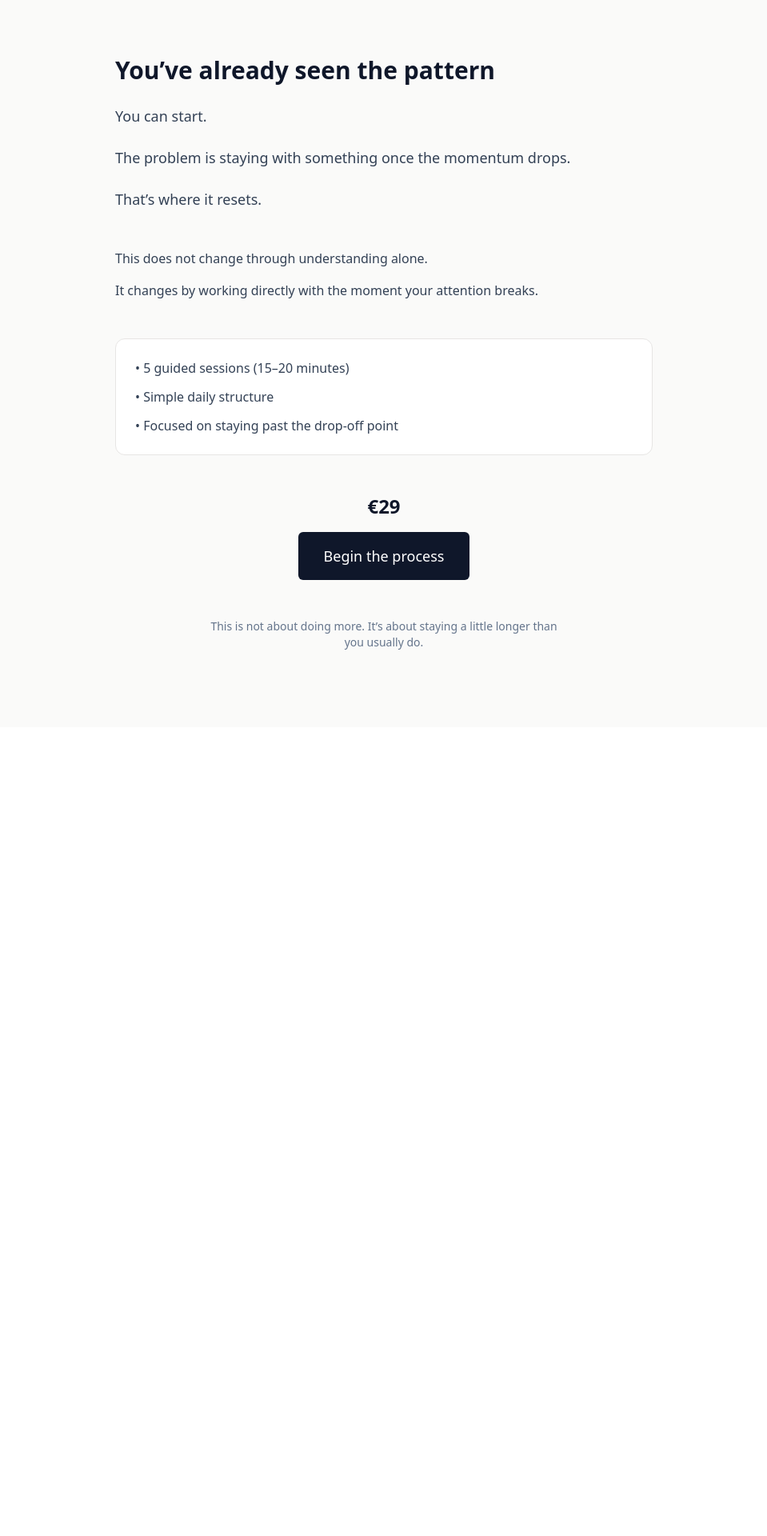
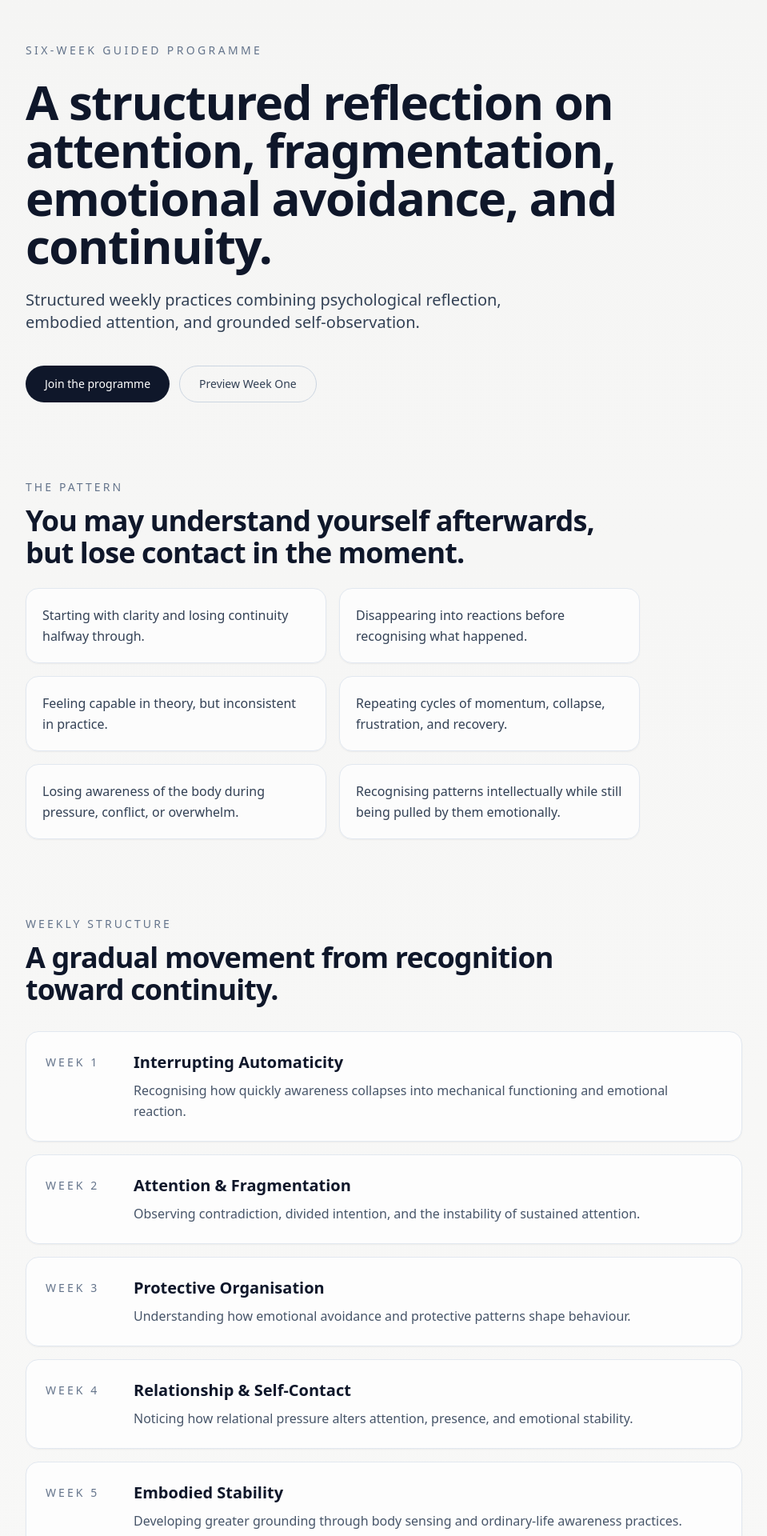
Before and after one commit to stopinder/therapy-orientation-quiz, a Vue app: page /programme in a window 1280 px wide. Shown: the part 80-2000 px from the top of the page at 80% size, without its empty margins (160-1119 px from the left). Before the commit the page ends 989 px from the top, so only its background shows below. Built offline with nearby package versions, Linux system fonts and the light colour scheme.

Commit message:
Create programme page

```diff
--- a/src/views/ProgrammeView.vue
+++ b/src/views/ProgrammeView.vue
@@ -1,65 +1,292 @@
 <template>
-  <main class="min-h-screen bg-stone-50 px-6 py-24">
-    <div class="max-w-2xl mx-auto space-y-12">
+  <main class="min-h-screen bg-gradient-to-b from-stone-100 to-stone-50 px-6 pt-10 pb-20">
+    <div class="max-w-4xl mx-auto space-y-24">
 
-      <!-- Mirror -->
-      <section class="space-y-6">
-        <h1 class="text-3xl font-semibold text-slate-900 leading-tight">
-          You’ve already seen the pattern
+      <!-- HERO -->
+      <section class="pt-10 space-y-6 max-w-3xl">
+        <p class="text-sm uppercase tracking-[0.24em] text-slate-500">
+          Six-Week Guided Programme
+        </p>
+
+        <h1 class="text-4xl md:text-6xl font-semibold tracking-tight leading-[1.05] text-slate-900">
+          A structured reflection on attention, fragmentation,
+          emotional avoidance, and continuity.
         </h1>
 
-        <p class="text-lg text-slate-700">
-          You can start.
+        <p class="text-lg md:text-xl leading-relaxed text-slate-700 max-w-2xl">
+          Structured weekly practices combining psychological reflection,
+          embodied attention, and grounded self-observation.
         </p>
 
-        <p class="text-lg text-slate-700">
-          The problem is staying with something once the momentum drops.
+        <div class="flex flex-wrap gap-3 pt-4">
+          <button
+              class="rounded-full bg-slate-900 px-6 py-3 text-sm font-medium text-white transition hover:bg-slate-700"
+          >
+            Join the programme
+          </button>
+
+          <button
+              class="rounded-full border border-slate-300 px-6 py-3 text-sm font-medium text-slate-700 transition hover:border-slate-500 hover:text-slate-900"
+          >
+            Preview Week One
+          </button>
+        </div>
+      </section>
+
+      <!-- THE PROBLEM -->
+      <section class="max-w-3xl space-y-6">
+        <div class="space-y-3">
+          <p class="section-label">
+            The pattern
           </p>
 
-        <p class="text-lg text-slate-700">
-          That’s where it resets.
+          <h2 class="section-title">
+            You may understand yourself afterwards,
+            but lose contact in the moment.
+          </h2>
+        </div>
+
+        <div class="grid gap-4 md:grid-cols-2">
+          <div class="problem-card">
+            <p>
+              Starting with clarity and losing continuity halfway through.
             </p>
+          </div>
+
+          <div class="problem-card">
+            <p>
+              Disappearing into reactions before recognising what happened.
+            </p>
+          </div>
+
+          <div class="problem-card">
+            <p>
+              Feeling capable in theory, but inconsistent in practice.
+            </p>
+          </div>
+
+          <div class="problem-card">
+            <p>
+              Repeating cycles of momentum, collapse, frustration, and recovery.
+            </p>
+          </div>
+
+          <div class="problem-card">
+            <p>
+              Losing awareness of the body during pressure, conflict, or overwhelm.
+            </p>
+          </div>
+
+          <div class="problem-card">
+            <p>
+              Recognising patterns intellectually while still being pulled by them emotionally.
+            </p>
+          </div>
+        </div>
       </section>
 
-      <!-- Reframe -->
-      <section class="space-y-4">
-        <p class="text-base text-slate-700">
-          This does not change through understanding alone.
+      <!-- STRUCTURE -->
+      <section class="space-y-8">
+        <div class="space-y-3 max-w-3xl">
+          <p class="section-label">
+            Weekly structure
           </p>
 
-        <p class="text-base text-slate-700">
-          It changes by working directly with the moment your attention breaks.
+          <h2 class="section-title">
+            A gradual movement from recognition
+            toward continuity.
+          </h2>
+        </div>
+
+        <div class="grid gap-4">
+          <div
+              v-for="week in weeks"
+              :key="week.title"
+              class="week-card"
+          >
+            <div class="week-number">
+              {{ week.week }}
+            </div>
+
+            <div class="space-y-2">
+              <h3 class="text-xl font-semibold text-slate-900">
+                {{ week.title }}
+              </h3>
+
+              <p class="text-slate-600 leading-relaxed">
+                {{ week.description }}
               </p>
+            </div>
+          </div>
+        </div>
       </section>
 
-      <!-- Offer -->
-      <section class="bg-white border border-stone-200 rounded-xl p-6 space-y-3 text-slate-700">
-        <p>• 5 guided sessions (15–20 minutes)</p>
-        <p>• Simple daily structure</p>
-        <p>• Focused on staying past the drop-off point</p>
+      <!-- METHOD -->
+      <section class="max-w-3xl space-y-6">
+        <div class="space-y-3">
+          <p class="section-label">
+            The method
+          </p>
+
+          <h2 class="section-title">
+            Practical self-observation rather than self-improvement performance.
+          </h2>
+        </div>
+
+        <div class="space-y-5 text-slate-700 leading-relaxed text-lg">
+          <p>
+            The programme combines psychological reflection with embodied attention practices:
+            learning to remain partially connected to bodily sensation while observing emotional,
+            relational, and behavioural patterns.
+          </p>
+
+          <p>
+            Each week includes preparation exercises, body sensing practices,
+            reflective prompts, and practical integration into ordinary daily life.
+          </p>
+
+          <p>
+            The emphasis is not on analysing yourself endlessly,
+            but on recognising when awareness narrows, disappears,
+            or becomes organised around automatic reactions.
+          </p>
+        </div>
       </section>
 
-      <!-- Price + CTA -->
-      <section class="text-center space-y-4">
-        <p class="text-2xl font-semibold text-slate-900">
-          €29
+      <!-- WHO IT'S FOR -->
+      <section class="max-w-3xl space-y-6">
+        <div class="space-y-3">
+          <p class="section-label">
+            Who this is for
           </p>
 
-        <a
-            href="https://YOUR-LEMONSQUEEZY-CHECKOUT-LINK"
-            class="inline-block px-8 py-4 bg-slate-900 text-white text-lg font-medium rounded-md hover:bg-slate-800 transition"
-        >
-          Begin the process
-        </a>
+          <h2 class="section-title">
+            Reflective people who are tired of simplistic explanations.
+          </h2>
+        </div>
+
+        <div class="grid gap-4 md:grid-cols-2">
+          <div class="audience-card">
+            Emotionally intelligent people who still feel internally divided.
+          </div>
+
+          <div class="audience-card">
+            Professionals carrying chronic cognitive and emotional load.
+          </div>
+
+          <div class="audience-card">
+            People who overthink afterwards but disappear in the moment.
+          </div>
+
+          <div class="audience-card">
+            Inconsistent but capable people who want greater continuity.
+          </div>
+
+          <div class="audience-card">
+            People seeking grounded reflection rather than diagnosis or hype.
+          </div>
+
+          <div class="audience-card">
+            Those wanting practical psychological work without performance culture.
+          </div>
+        </div>
       </section>
 
-      <!-- Closing -->
-      <section class="text-sm text-slate-500 text-center max-w-md mx-auto">
-        <p>
-          This is not about doing more. It’s about staying a little longer than you usually do.
+      <!-- FINAL CTA -->
+      <section class="rounded-3xl border border-slate-200 bg-white/70 px-8 py-12 text-center shadow-sm">
+        <div class="max-w-2xl mx-auto space-y-6">
+          <p class="text-lg text-slate-700 leading-relaxed">
+            You do not need to arrive certain.
+            Recognition is enough to begin.
           </p>
+
+          <div class="flex justify-center gap-3 flex-wrap">
+            <button
+                class="rounded-full bg-slate-900 px-7 py-3 text-sm font-medium text-white transition hover:bg-slate-700"
+            >
+              Join the programme
+            </button>
+
+            <button
+                class="rounded-full border border-slate-300 px-7 py-3 text-sm font-medium text-slate-700 transition hover:border-slate-500 hover:text-slate-900"
+            >
+              Read the reflection first
+            </button>
+          </div>
+
+          <p class="text-sm text-slate-500 pt-2">
+            Full checkout and guided access coming shortly.
+          </p>
+        </div>
       </section>
 
     </div>
   </main>
 </template>
+
+<script setup>
+const weeks = [
+  {
+    week: "Week 1",
+    title: "Interrupting Automaticity",
+    description:
+        "Recognising how quickly awareness collapses into mechanical functioning and emotional reaction."
+  },
+  {
+    week: "Week 2",
+    title: "Attention & Fragmentation",
+    description:
+        "Observing contradiction, divided intention, and the instability of sustained attention."
+  },
+  {
+    week: "Week 3",
+    title: "Protective Organisation",
+    description:
+        "Understanding how emotional avoidance and protective patterns shape behaviour."
+  },
+  {
+    week: "Week 4",
+    title: "Relationship & Self-Contact",
+    description:
+        "Noticing how relational pressure alters attention, presence, and emotional stability."
+  },
+  {
+    week: "Week 5",
+    title: "Embodied Stability",
+    description:
+        "Developing greater grounding through body sensing and ordinary-life awareness practices."
+  },
+  {
+    week: "Week 6",
+    title: "Continuity",
+    description:
+        "Moving toward a more stable relationship with attention, emotion, and everyday functioning."
+  }
+]
+</script>
+
+<style scoped>
+.section-label {
+  @apply text-sm uppercase tracking-[0.22em] text-slate-500;
+}
+
+.section-title {
+  @apply text-3xl md:text-4xl font-semibold tracking-tight leading-tight text-slate-900;
+}
+
+.problem-card {
+  @apply rounded-2xl border border-slate-200 bg-white/70 p-5 text-slate-700 leading-relaxed shadow-sm;
+}
+
+.week-card {
+  @apply flex flex-col md:flex-row gap-5 rounded-2xl border border-slate-200 bg-white/75 px-6 py-6 shadow-sm;
+}
+
+.week-number {
+  @apply text-sm uppercase tracking-[0.22em] text-slate-500 min-w-[90px] pt-1;
+}
+
+.audience-card {
+  @apply rounded-2xl border border-slate-200 bg-white/70 p-5 text-slate-700 leading-relaxed shadow-sm;
+}
+</style>
```
Lines whose indentation alone changed are shown as unchanged.
